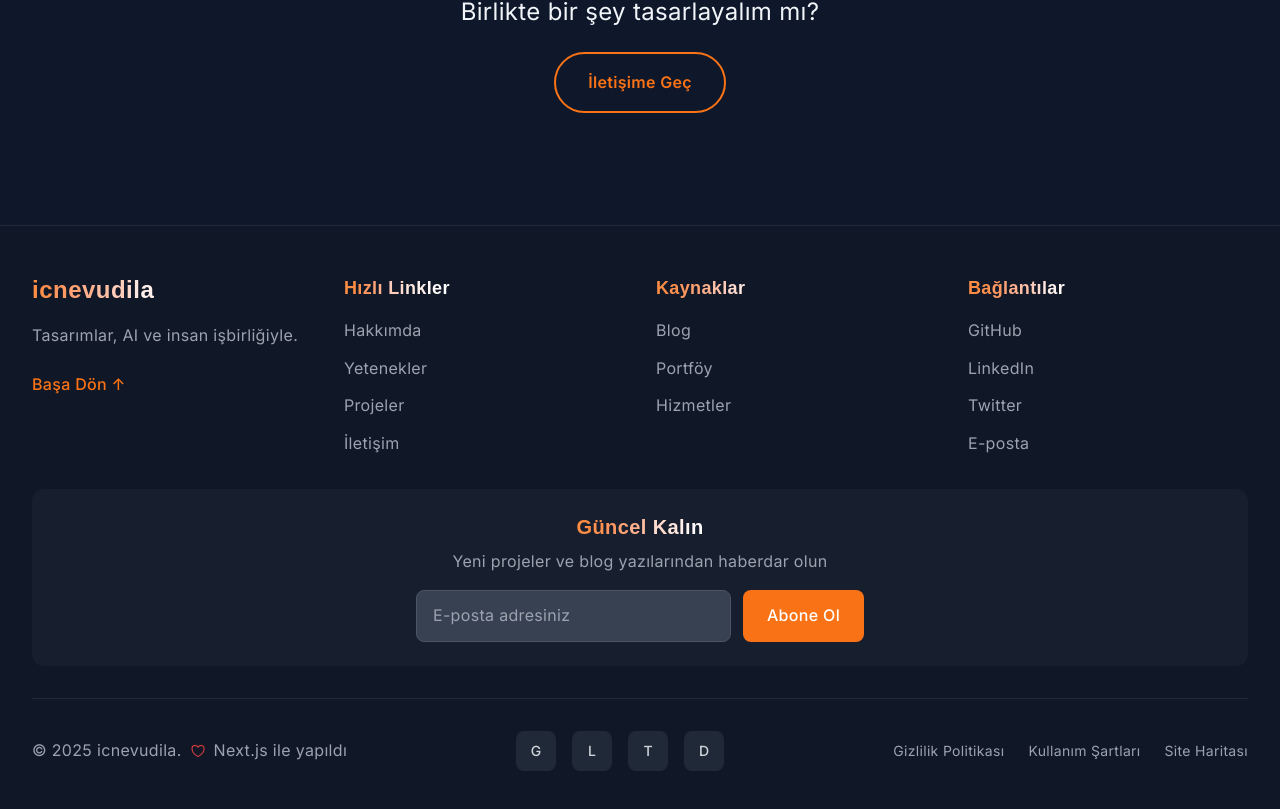
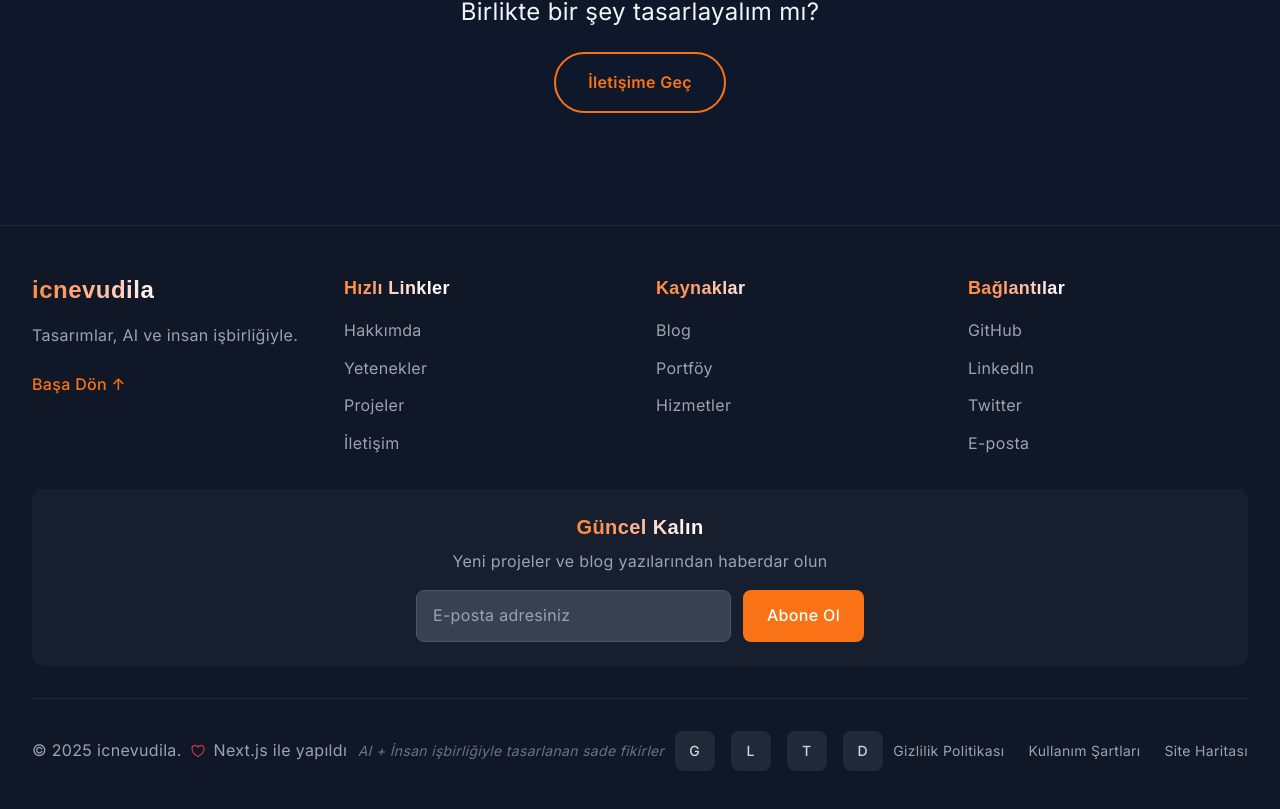
Before and after one commit to icnevudila/personal, a Next.js app: page / in a window 1280 px wide. Shown: the part 8066-8875 px from the top of the page. Built offline with nearby package versions, Linux system fonts and the light colour scheme; no server answers; the database is empty.

Commit message:
Footer'a tagline eklendi: AI + İnsan işbirliğiyle tasarlanan sade fikirler

```diff
--- a/components/Footer.tsx
+++ b/components/Footer.tsx
@@ -210,6 +210,11 @@ export function Footer() {
                 <span>Next.js ile yapıldı</span>
               </div>
 
+              {/* Tagline */}
+              <div className="hidden md:block text-center text-gray-500 text-sm italic">
+                AI + İnsan işbirliğiyle tasarlanan sade fikirler
+              </div>
+
               {/* Social Links */}
               <div className="flex space-x-4">
                 {[
```
